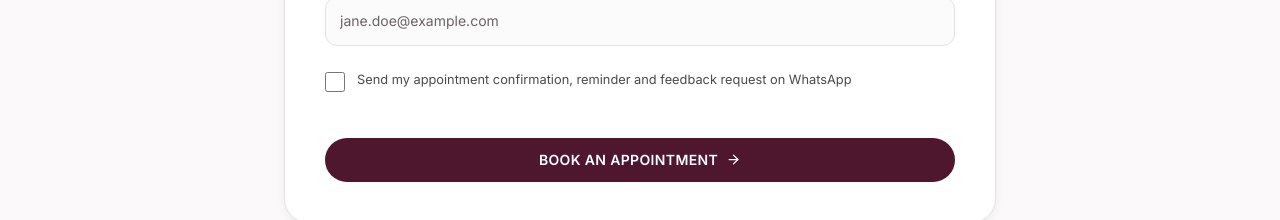
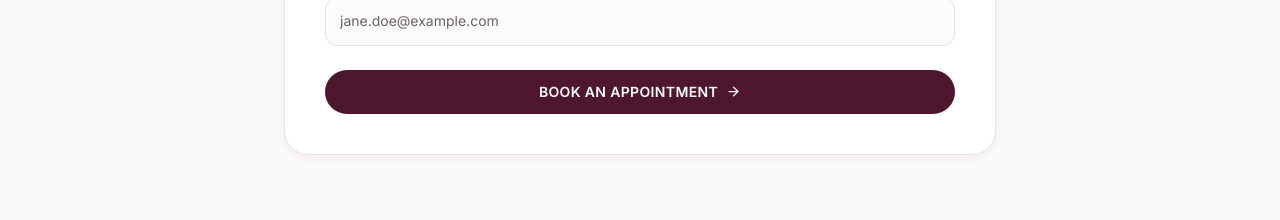
Before and after one commit to Lavanya-Saride/sunaina-clinic, a React (Vite) app in the folder client/: page /appointment in a window 1280 px wide. Shown: the part 580-800 px from the top of the page. Built offline with nearby package versions, Linux system fonts and the light colour scheme; no server answers.

Commit message:
Completed the Google Mails Integration.

```diff
--- a/client/src/components/AppointmentForm.jsx
+++ b/client/src/components/AppointmentForm.jsx
@@ -1218,27 +1218,6 @@ export default function AppointmentForm() {
             </div>
           </div>
 
-          <label
-            htmlFor="whatsappOptIn"
-            className="flex min-h-11 cursor-pointer items-start gap-3 text-[clamp(0.72rem,1.7vw,0.8rem)] leading-relaxed text-ink/80"
-          >
-            <input
-              id="whatsappOptIn"
-              name="whatsappOptIn"
-              type="checkbox"
-              checked={
-                formData.whatsappOptIn
-              }
-              onChange={handleChange}
-              className="mt-0.5 h-5 w-5 shrink-0 accent-maroon"
-            />
-
-            <span>
-              {appointment.whatsappConsent ||
-                'Send my appointment confirmation, reminder and feedback request on WhatsApp'}
-            </span>
-          </label>
-
           {displayedMessage && (
             <div
               role="alert"
```
Also changed, not shown: 1 other file (tests, documents, lock files or other folders).
